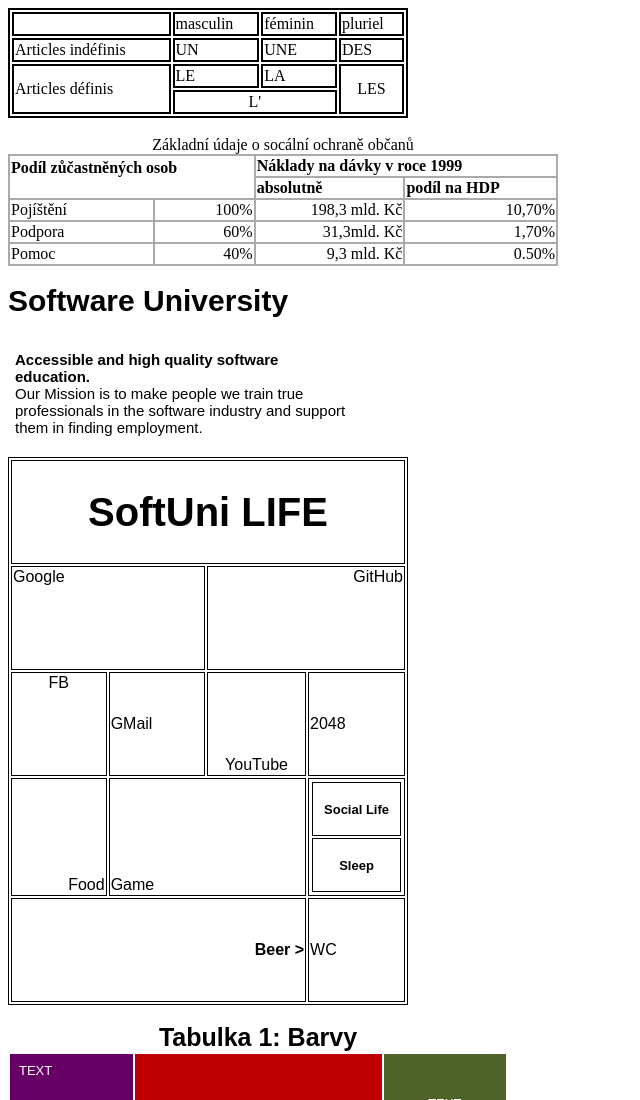
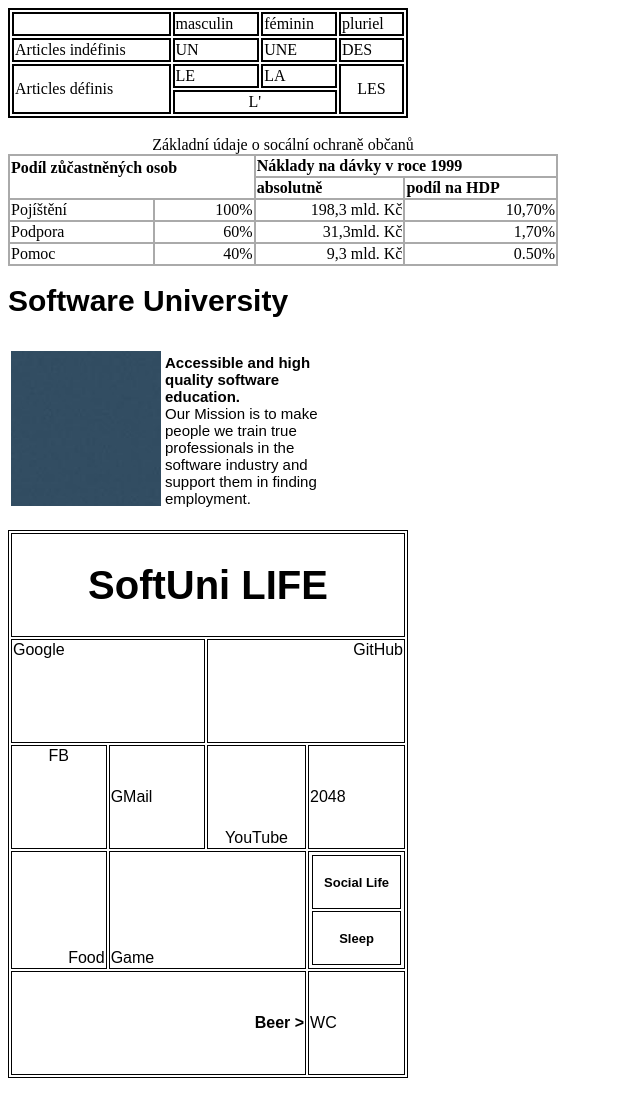
Before and after one commit to zynxczech/zynxczech.github.io, a plain HTML site: page index.html in a window 1280 px wide. Shown: the top 1100 px of the page, without its empty margins (0-640 px from the left). Drawn offline with Linux system fonts and the light colour scheme.

Commit message:
Update index.html

```diff
--- a/index.html
+++ b/index.html
@@ -65,7 +65,7 @@
     <table class="su">
         <caption>Software University</caption>
         <tr>
-            <td rowspan="2"><img src="obr/idk.png" alt="" id="pojeb"></td>
+            <td rowspan="2"><img src="idk.png" alt="" id="pojeb"></td>
             <td><b>Accessible and high quality software education.</b><br> Our Mission is to make people we train true professionals in the software industry and support them in finding employment.</td>
         </tr>
     </table>
```
